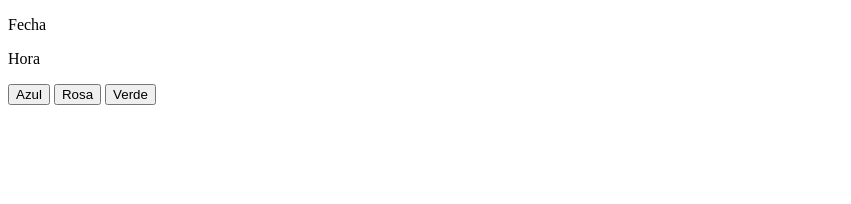
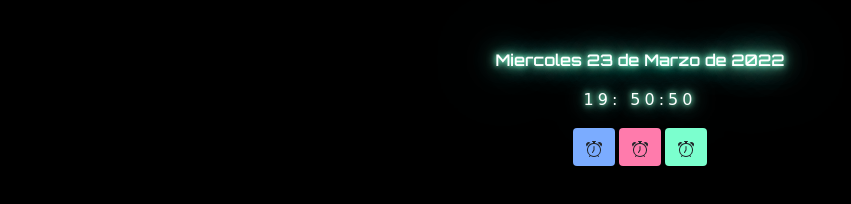
Before and after one commit to Nanodil/practicaEmi, a plain HTML site: page index.html in a window 1280 px wide. Shown: the whole page, without its empty margins (0-851 px from the left). Drawn offline with nearby package versions, Linux system fonts and the light colour scheme; a web font is replaced by a local one.

Commit message:
Reloj de neon completo

```diff
--- /dev/null
+++ b/css/style.css
@@ -0,0 +1,48 @@
+@import url("https://fonts.googleapis.com/css2?family=Londrina+Sketch&family=Orbitron:wght@600&display=swap");
+
+body {
+    background: #000;
+}
+
+.fecha {
+    font-family: "Orbitron", sans-serif;
+    color: white;
+}
+
+.hora {
+    font-family: "Londrina Sketch", cursive;
+color: white;
+letter-spacing: 4px;
+}
+
+/*efecto neon*/
+
+.relojVerde {
+    text-shadow: 0 0 5px #7bffce, 0 0 10px #7bffce, 0 0 20px #7bffce, 0 0 40px #7bffce, 0 0 80px #7bffce,
+        0 0 90px #7bffce, 0 0 100px #7bffce;
+}
+
+.relojRosa {
+    text-shadow: 0 0 5px #ff7bac, 0 0 10px #ff7bac, 0 0 20px #ff7bac, 0 0 40px #ff7bac, 0 0 80px #ff7bac,
+        0 0 90px #ff7bac, 0 0 100px #ff7bac;
+}
+
+.relojCeleste {
+    text-shadow: 0 0 5px #7bacff, 0 0 10px #7bacff, 0 0 20px #7bacff, 0 0 40px #7bacff, 0 0 80px #7bacff,
+        0 0 90px #7bacff, 0 0 100px #7bacff;
+}
+
+/*estilo de botones*/
+.btn-verde{
+    background: #7bffce;
+
+}
+
+.btn-rosa{
+    background: #ff7bac;
+
+}
+
+.btn-celeste{
+    background: #7bacff;
+}
--- a/index.html
+++ b/index.html
@@ -1,23 +1,84 @@
 <!DOCTYPE html>
 <html lang="en">
   <head>
-    <meta charset="UTF-8">
-    <meta http-equiv="X-UA-Compatible" content="IE=edge">
-    <meta name="viewport" content="width=device-width, initial-scale=1.0">
+    <meta charset="UTF-8" />
+    <meta http-equiv="X-UA-Compatible" content="IE=edge" />
+    <meta name="viewport" content="width=device-width, initial-scale=1.0" />
+    <link
+      href="https://cdn.jsdelivr.net/npm/bootstrap@5.0.2/dist/css/bootstrap.min.css"
+      rel="stylesheet"
+      integrity="sha384-EVSTQN3/azprG1Anm3QDgpJLIm9Nao0Yz1ztcQTwFspd3yD65VohhpuuCOmLASjC"
+      crossorigin="anonymous"
+    />
+    <link rel="stylesheet" href="css/style.css" />
     <title>Practica de BOM</title>
   </head>
   <body>
-    <main>
+    <main class="container my-5 text-center">
       <section>
-            <p id="fecha">Fecha</p>
-            <p id="hora">Hora</p>
+        <p id="fecha" class="fecha relojVerde">Fecha</p>
+        <p id="hora" class="hora relojVerde">Hora</p>
         <article>
-                <button>Azul</button>
-                <button>Rosa</button>
-                <button>Verde</button>
+          <button class="btn btn-celeste" onclick="cambiarColor('celeste')">
+            <svg
+              xmlns="http://www.w3.org/2000/svg"
+              width="16"
+              height="16"
+              fill="currentColor"
+              class="bi bi-alarm-fill text-dark"
+              viewBox="0 0 16 16"
+            >
+              <path
+                d="M8.5 5.5a.5.5 0 0 0-1 0v3.362l-1.429 2.38a.5.5 0 1 0 .858.515l1.5-2.5A.5.5 0 0 0 8.5 9V5.5z"
+              />
+              <path
+                d="M6.5 0a.5.5 0 0 0 0 1H7v1.07a7.001 7.001 0 0 0-3.273 12.474l-.602.602a.5.5 0 0 0 .707.708l.746-.746A6.97 6.97 0 0 0 8 16a6.97 6.97 0 0 0 3.422-.892l.746.746a.5.5 0 0 0 .707-.708l-.601-.602A7.001 7.001 0 0 0 9 2.07V1h.5a.5.5 0 0 0 0-1h-3zm1.038 3.018a6.093 6.093 0 0 1 .924 0 6 6 0 1 1-.924 0zM0 3.5c0 .753.333 1.429.86 1.887A8.035 8.035 0 0 1 4.387 1.86 2.5 2.5 0 0 0 0 3.5zM13.5 1c-.753 0-1.429.333-1.887.86a8.035 8.035 0 0 1 3.527 3.527A2.5 2.5 0 0 0 13.5 1z"
+              />
+            </svg>
+          </button>
+          <button class="btn btn-rosa" onclick="cambiarColor('rosa')">
+            <svg
+              xmlns="http://www.w3.org/2000/svg"
+              width="16"
+              height="16"
+              fill="currentColor"
+              class="bi bi-alarm-fill text-dark"
+              viewBox="0 0 16 16"
+            >
+              <path
+                d="M8.5 5.5a.5.5 0 0 0-1 0v3.362l-1.429 2.38a.5.5 0 1 0 .858.515l1.5-2.5A.5.5 0 0 0 8.5 9V5.5z"
+              />
+              <path
+                d="M6.5 0a.5.5 0 0 0 0 1H7v1.07a7.001 7.001 0 0 0-3.273 12.474l-.602.602a.5.5 0 0 0 .707.708l.746-.746A6.97 6.97 0 0 0 8 16a6.97 6.97 0 0 0 3.422-.892l.746.746a.5.5 0 0 0 .707-.708l-.601-.602A7.001 7.001 0 0 0 9 2.07V1h.5a.5.5 0 0 0 0-1h-3zm1.038 3.018a6.093 6.093 0 0 1 .924 0 6 6 0 1 1-.924 0zM0 3.5c0 .753.333 1.429.86 1.887A8.035 8.035 0 0 1 4.387 1.86 2.5 2.5 0 0 0 0 3.5zM13.5 1c-.753 0-1.429.333-1.887.86a8.035 8.035 0 0 1 3.527 3.527A2.5 2.5 0 0 0 13.5 1z"
+              />
+            </svg>
+          </button>
+          <button class="btn btn-verde" onclick="cambiarColor('verde')">
+            <svg
+              xmlns="http://www.w3.org/2000/svg"
+              width="16"
+              height="16"
+              fill="currentColor"
+              class="bi bi-alarm-fill text-dark"
+              viewBox="0 0 16 16"
+            >
+              <path
+                d="M8.5 5.5a.5.5 0 0 0-1 0v3.362l-1.429 2.38a.5.5 0 1 0 .858.515l1.5-2.5A.5.5 0 0 0 8.5 9V5.5z"
+              />
+              <path
+                d="M6.5 0a.5.5 0 0 0 0 1H7v1.07a7.001 7.001 0 0 0-3.273 12.474l-.602.602a.5.5 0 0 0 .707.708l.746-.746A6.97 6.97 0 0 0 8 16a6.97 6.97 0 0 0 3.422-.892l.746.746a.5.5 0 0 0 .707-.708l-.601-.602A7.001 7.001 0 0 0 9 2.07V1h.5a.5.5 0 0 0 0-1h-3zm1.038 3.018a6.093 6.093 0 0 1 .924 0 6 6 0 1 1-.924 0zM0 3.5c0 .753.333 1.429.86 1.887A8.035 8.035 0 0 1 4.387 1.86 2.5 2.5 0 0 0 0 3.5zM13.5 1c-.753 0-1.429.333-1.887.86a8.035 8.035 0 0 1 3.527 3.527A2.5 2.5 0 0 0 13.5 1z"
+              />
+            </svg>
+          </button>
         </article>
       </section>
     </main>
-    <script src="reloj.js"></script>
+    <script src="js/reloj.js"></script>
+
+    <script
+      src="https://cdn.jsdelivr.net/npm/bootstrap@5.0.2/dist/js/bootstrap.bundle.min.js"
+      integrity="sha384-MrcW6ZMFYlzcLA8Nl+NtUVF0sA7MsXsP1UyJoMp4YLEuNSfAP+JcXn/tWtIaxVXM"
+      crossorigin="anonymous"
+    ></script>
   </body>
 </html>
--- a/js/reloj.js
+++ b/js/reloj.js
@@ -1,9 +1,87 @@
-let time = new Date();
-console.log(time);
-console.log(time.getMonth());
-console.log(time.getDay());
-console.log(time.getDate());
-console.log(time.getFullYear());
+let fecha = document.querySelector("#fecha");
+let hora = document.querySelector("#hora");
 
-let fecha = document.querySelector('#fecha');
-let hora = document.querySelector('#hora');
+function obtenerFecha() {
+  let time = new Date();
+
+  let diasSemana = [
+    "Domingo",
+    "Lunes",
+    "Martes",
+    "Miercoles",
+    "jueves",
+    "Viernes",
+    "Sabado",
+  ];
+
+  let meses = [
+    "Enero",
+    "Febrero",
+    "Marzo",
+    "Abril",
+    "Mayo",
+    "Junio",
+    "Julio",
+    "Agosto",
+    "Septiembre",
+    "Octubre",
+    "Noviembre",
+    "Diciembre",
+  ];
+
+  //fecha objetivo
+  fecha.innerHTML = `${diasSemana[time.getDay()]} ${time.getDate()} de ${
+    meses[time.getMonth()]
+  } de ${time.getFullYear()}`;
+
+  //modificar segundos
+  let segundos = time.getSeconds();
+  let horas = time.getHours();
+  let minutos = time.getSeconds();
+
+  if (segundos < 10) {
+    //agregar un 0 delante de numero
+    segundos = "0" + segundos;
+  }
+
+  if (horas < 10) {
+    //agregar un 0 delante de numero
+    horas = "0" + horas;
+  }
+
+  if (minutos < 10) {
+    //agregar un 0 delante de numero
+    minutos = "0" + minutos;
+  }
+
+  //modificar Hora
+  hora.innerHTML = `${horas}: ${minutos}:${segundos}`;
+}
+
+setInterval(obtenerFecha, 1000);
+
+function cambiarColor(color) {
+  console.log("Cambiar el color a rosa");
+
+
+  switch(color){
+      case 'rosa':
+        fecha.className = 'fecha relojRosa';
+        hora.className = 'hora relojRosa';
+        break;
+
+        case 'verde':
+            fecha.className = 'fecha relojVerde';
+            hora.className = 'hora relojVerde';
+            break;
+
+            case 'celeste':
+                fecha.className = 'fecha relojCeleste';
+                hora.className = 'hora relojCeleste';
+                break;
+
+                default:
+                    fecha.className = 'fecha relojVerde';
+                    hora.className = 'hora relojVerde';
+  }
+}
```
Lines whose indentation alone changed are shown as unchanged.
